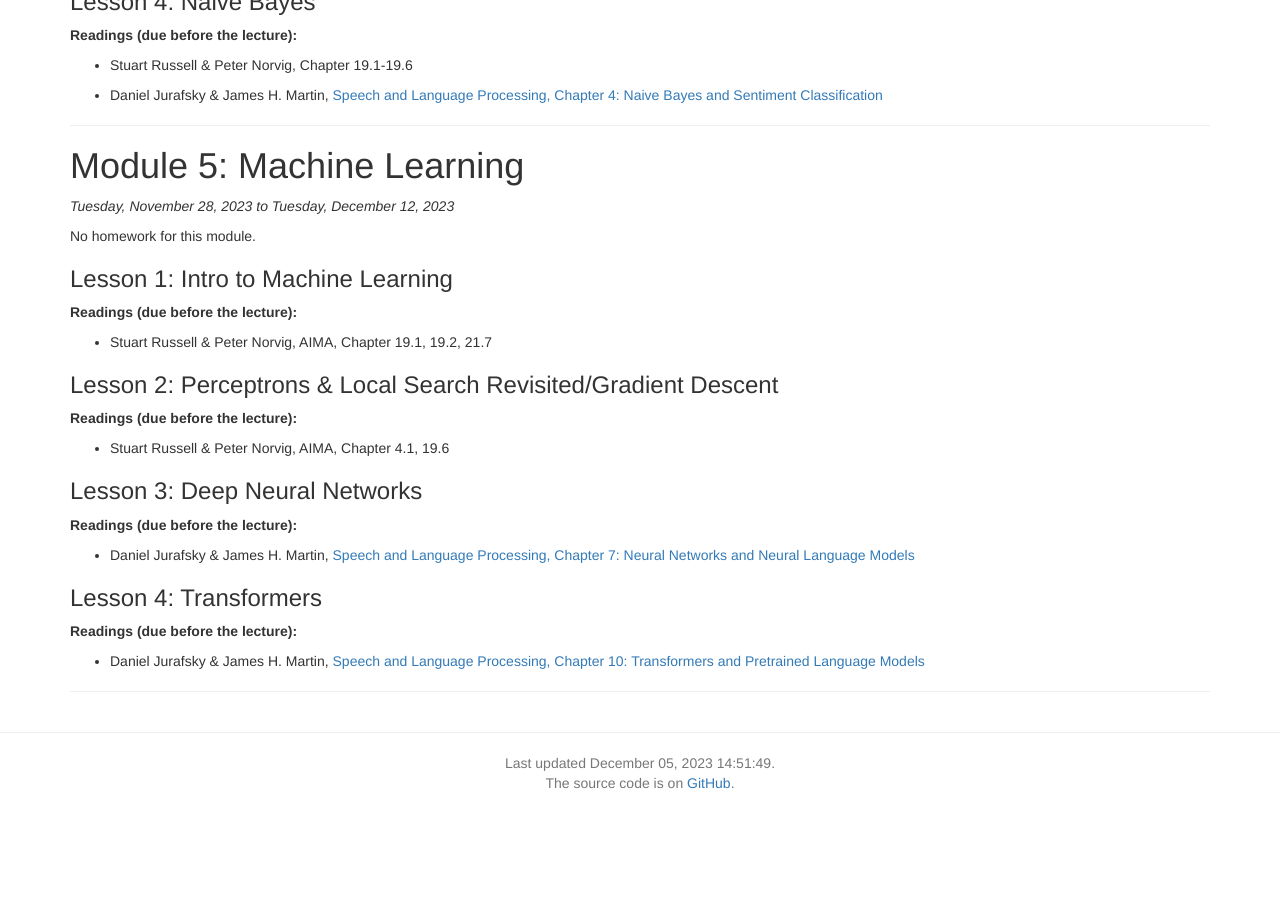
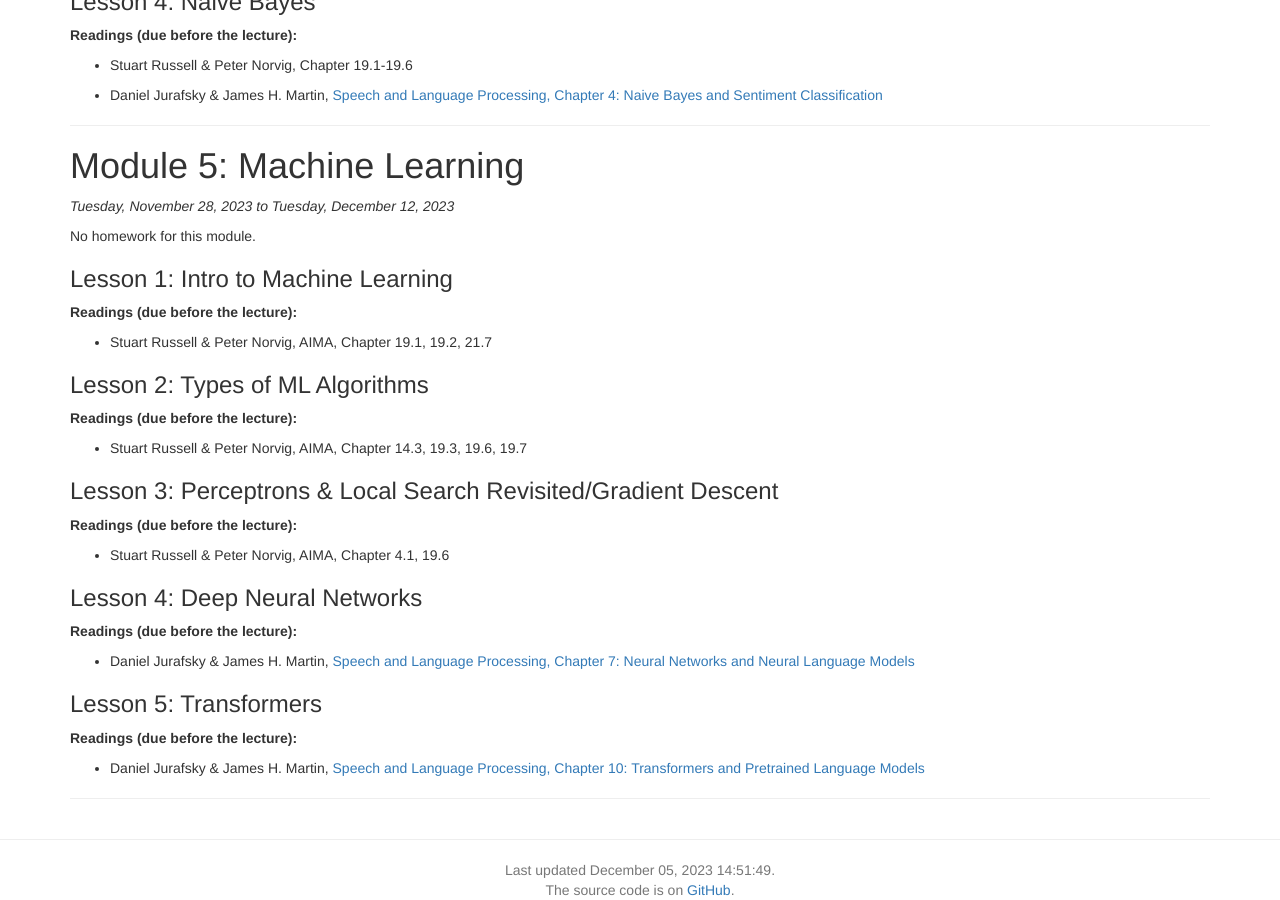
Before and after one commit to lara-martin/Principles-of-AI, a Jekyll site: the page built from modules.md, in a window 1280 px wide and 900 px high, scrolled down 2523 px. Built offline with Jekyll 4.4.1, drawn with Linux system fonts in a browser that asks for light colours; nearby versions of some CDN libraries; a script that is not in the unit is left out; before the commit the page ends 3316 px from its top, so only the background shows below that.

Commit message:
types of ML algorithm readings

```diff
--- a/_data/modules.yaml
+++ b/_data/modules.yaml
@@ -265,6 +265,12 @@
           url:
           title: AIMA, Chapter 19.1, 19.2, 21.7
     -
+      title: Types of ML Algorithms
+      readings:
+        -
+          authors: Stuart Russell & Peter Norvig
+          title: AIMA, Chapter 14.3, 19.3, 19.6, 19.7
+    -
       title: Perceptrons & Local Search Revisited/Gradient Descent
       video:
       length:
```
